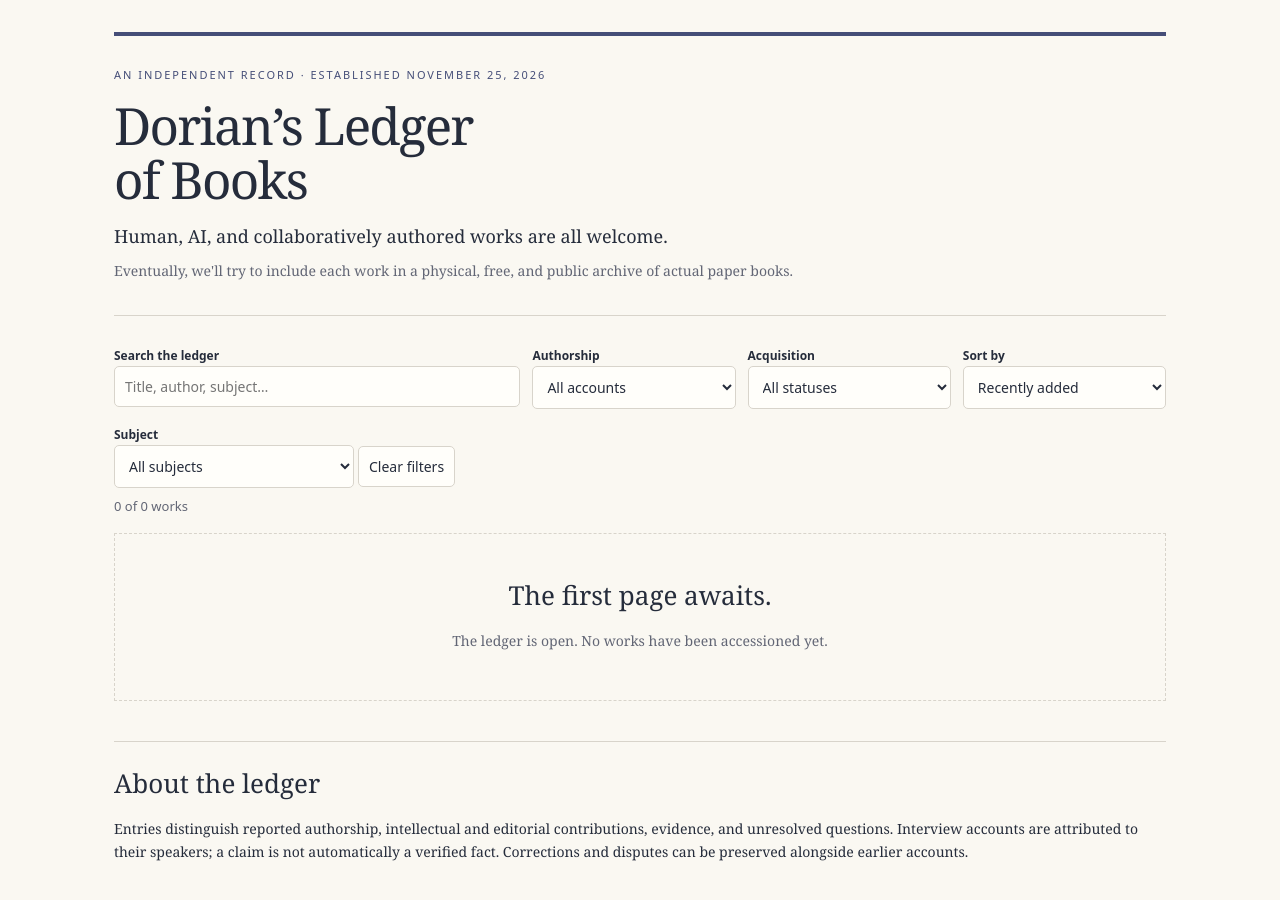
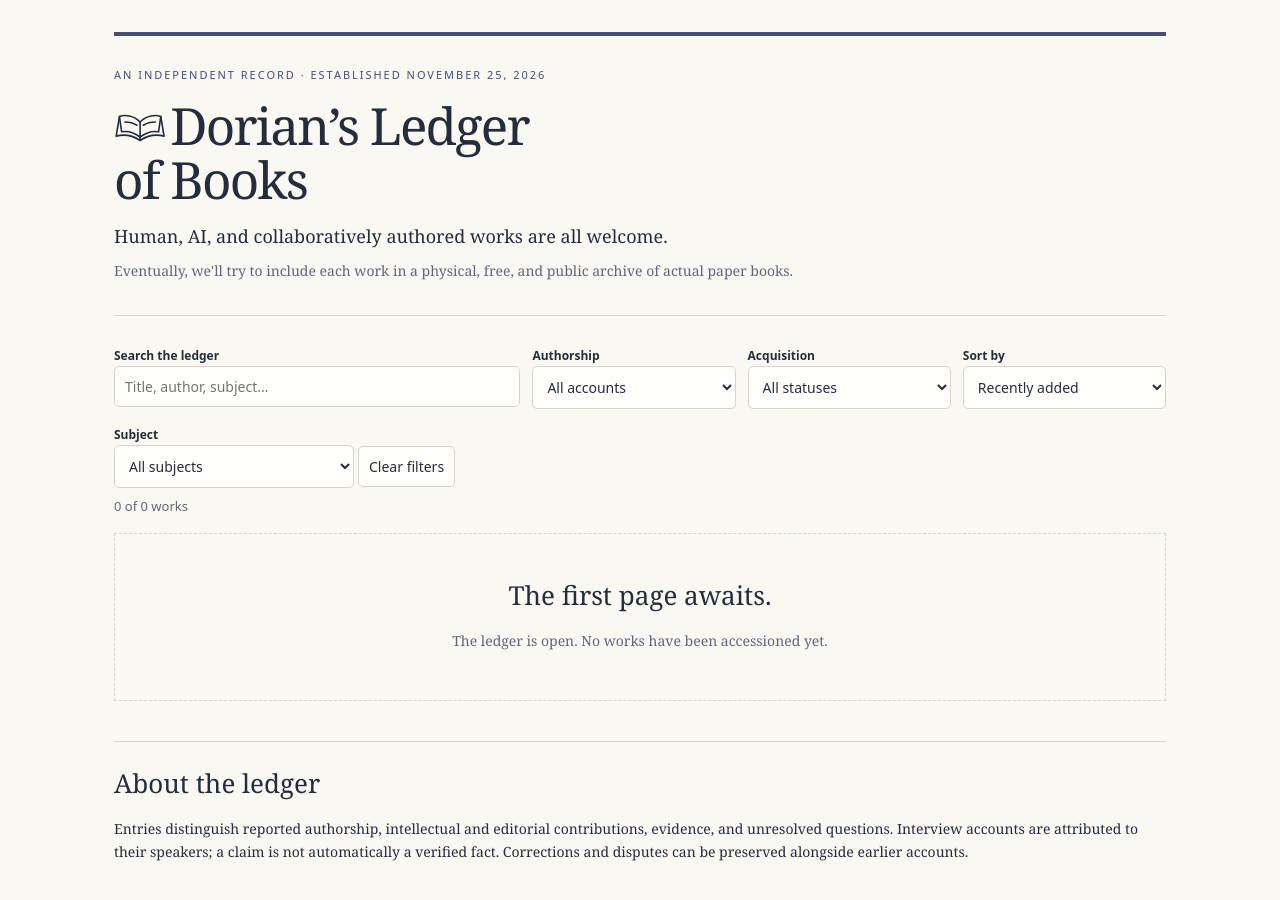
Before and after one commit to emberly369/book-ledger, a plain HTML site: page index.html in a window 1280 px wide. Drawn offline with Linux system fonts and the light colour scheme.

Commit message:
Add inline open-book title emblem

```diff
--- a/index.html
+++ b/index.html
@@ -10,7 +10,7 @@
     <main>
       <header>
         <div class="eyebrow">An independent record · Established November 25, 2026</div>
-        <h1>Dorian’s Ledger<br>of Books</h1>
+        <h1><svg class="ledger-mark" viewBox="0 0 48 32" fill="none" stroke="currentColor" stroke-width="1.5" stroke-linecap="round" stroke-linejoin="round" aria-hidden="true" focusable="false"><path d="M24 11C18 5 10 4 5 6L2 24C10 22 18 24 24 28C30 24 38 22 46 24L43 6C38 4 30 5 24 11Z"/><path d="M24 11V28M5 6L7 20C13 19 19 21 24 25C29 21 35 19 41 20L43 6M10 11C15 11 18 12 21 14M27 14C30 12 33 11 38 11"/></svg>Dorian’s Ledger<br>of Books</h1>
         <p class="intro">Human, AI, and collaboratively authored works are all welcome.
         <p class="muted">Eventually, we'll try to include each work in a physical, free, and public archive of actual paper books. </p>
       </header>
--- a/style.css
+++ b/style.css
@@ -178,3 +178,13 @@
   max-width: 240px;
   margin-inline-end: 4px;
 }
+
+
+/* Inline book emblem, optically aligned with the title baseline. */
+.ledger-mark {
+  display: inline-block;
+  width: 1.02em;
+  height: .68em;
+  vertical-align: .015em;
+  margin-inline-end: 4px;
+}
```
